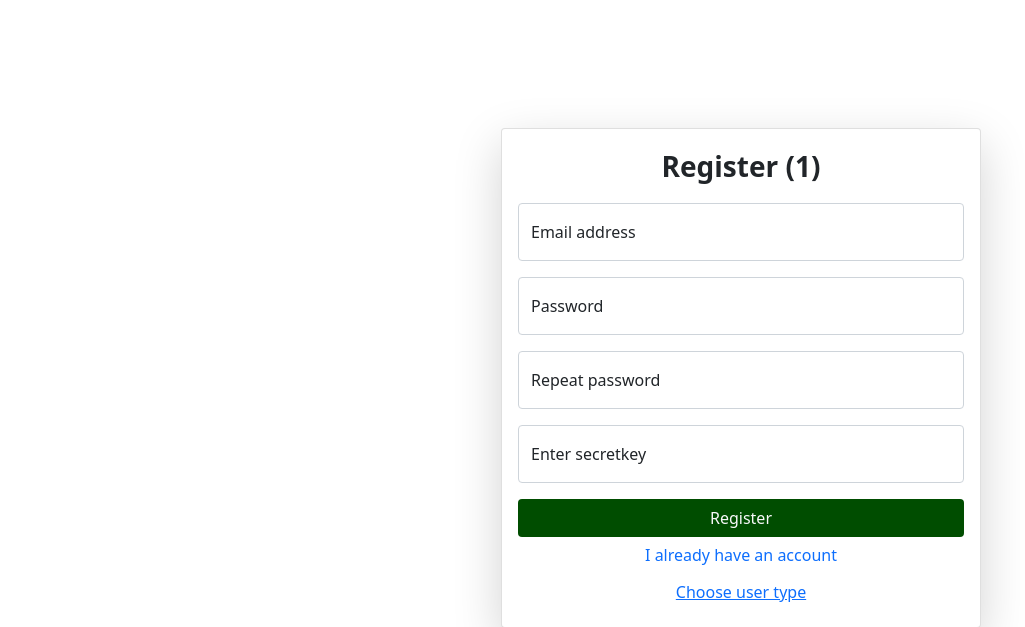
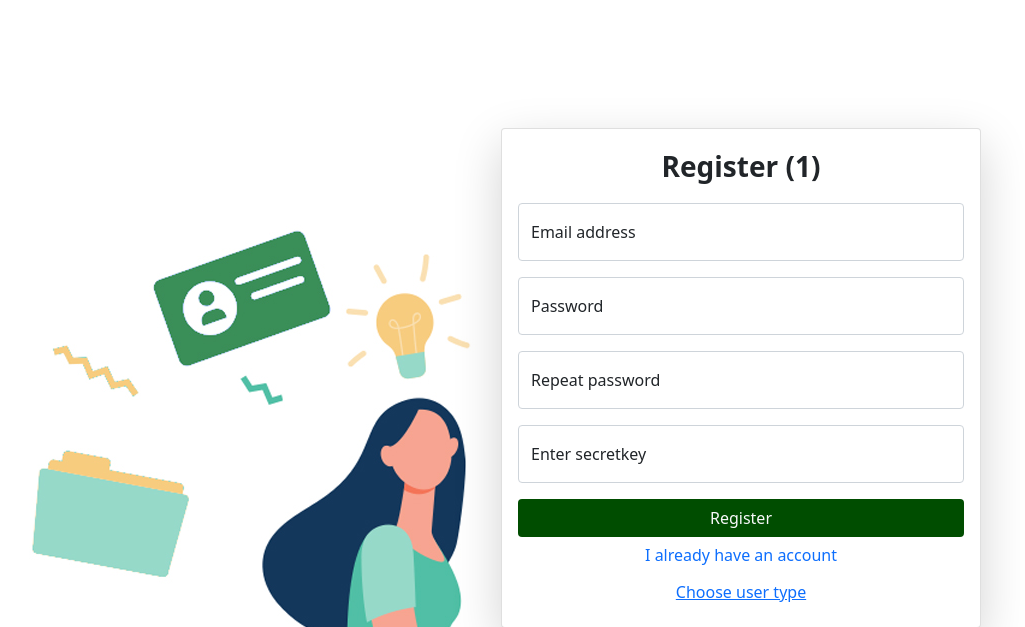
Before and after one commit to ramz1t/Diary, a FastAPI app: page /1/register in a window 1280 px wide. Shown: the top 627 px of the page, without its empty margins (171-1196 px from the left). Run offline with FastAPI, Linux system fonts and the light colour scheme; parts of the project's set-up code (start-up, migrations or seed data) failed here and were passed over; some libraries are stand-ins or nearby versions.

Commit message:
added bg-img

```diff
--- a/setup.py
+++ b/setup.py
@@ -1,5 +1,5 @@
 from models.admin import ApiAdmin
 from logic.admin import create_new_admin
 
-admin = ApiAdmin(email='1234', password='admin')
+admin = ApiAdmin(email='1534', password='admin')
 create_new_admin(admin)
--- a/views/static/styles/login.css
+++ b/views/static/styles/login.css
@@ -1,3 +1,7 @@
+body{
+    background-image: url("../photos/bg1.jpg");
+}
+
 .btn-login-custom{
     background-color:#004d00 !important;
     width: 100%;
--- a/views/static/styles/mainpage.css
+++ b/views/static/styles/mainpage.css
@@ -1,3 +1,7 @@
+body{
+    background-image: url("../photos/bg1.jpg");
+}
+
 .btn-login-custom{
     background-color:#004d00 !important;
     width: 100%;
--- a/views/static/styles/register.css
+++ b/views/static/styles/register.css
@@ -1,3 +1,7 @@
+body{
+    background-image: url("../photos/bg1.jpg");
+}
+
 .btn-login-custom{
     background-color:#004d00 !important;
     width: 100%;
```
Also changed, not shown: views/static/photos/bg1.jpg (added).
